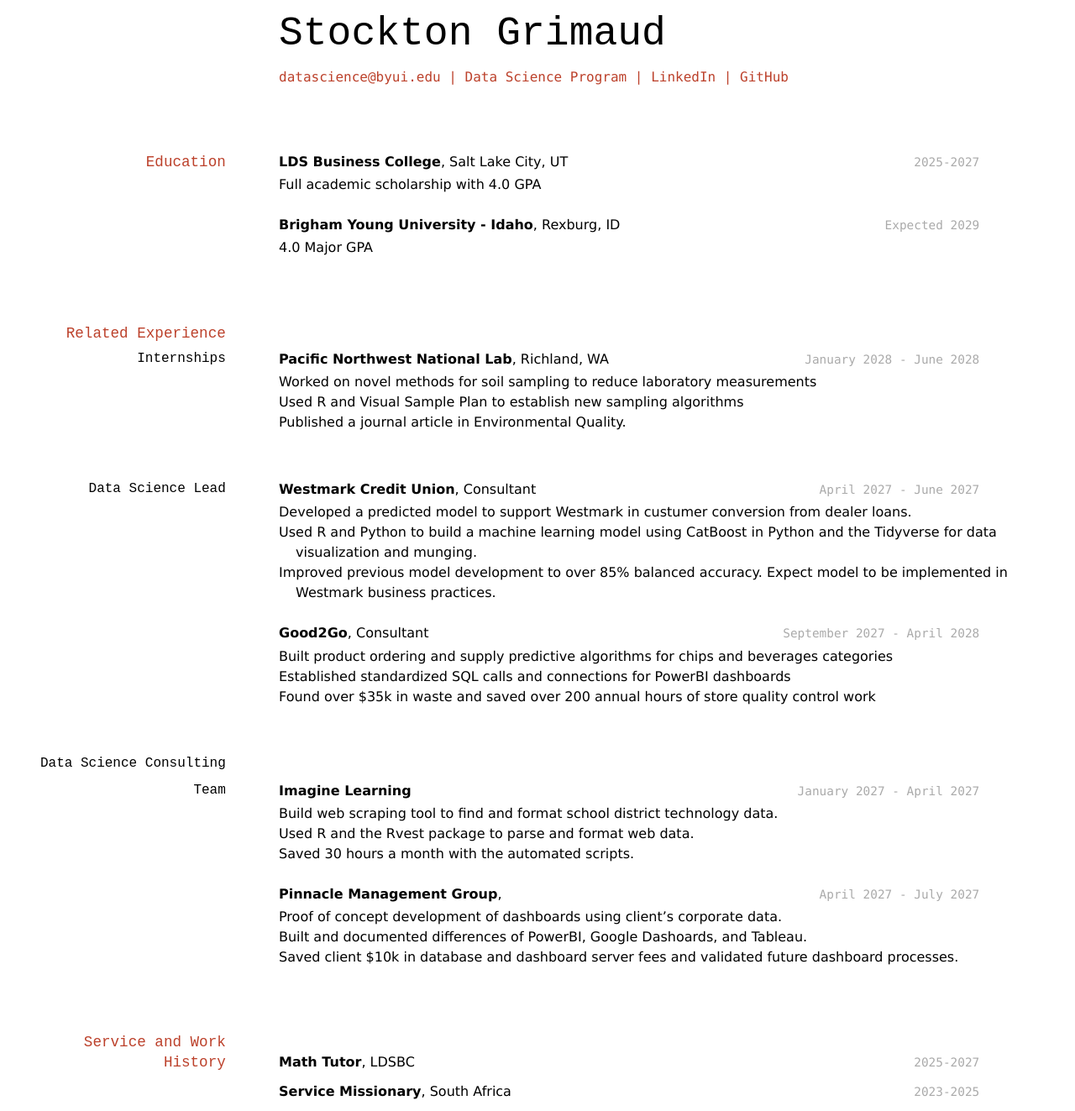
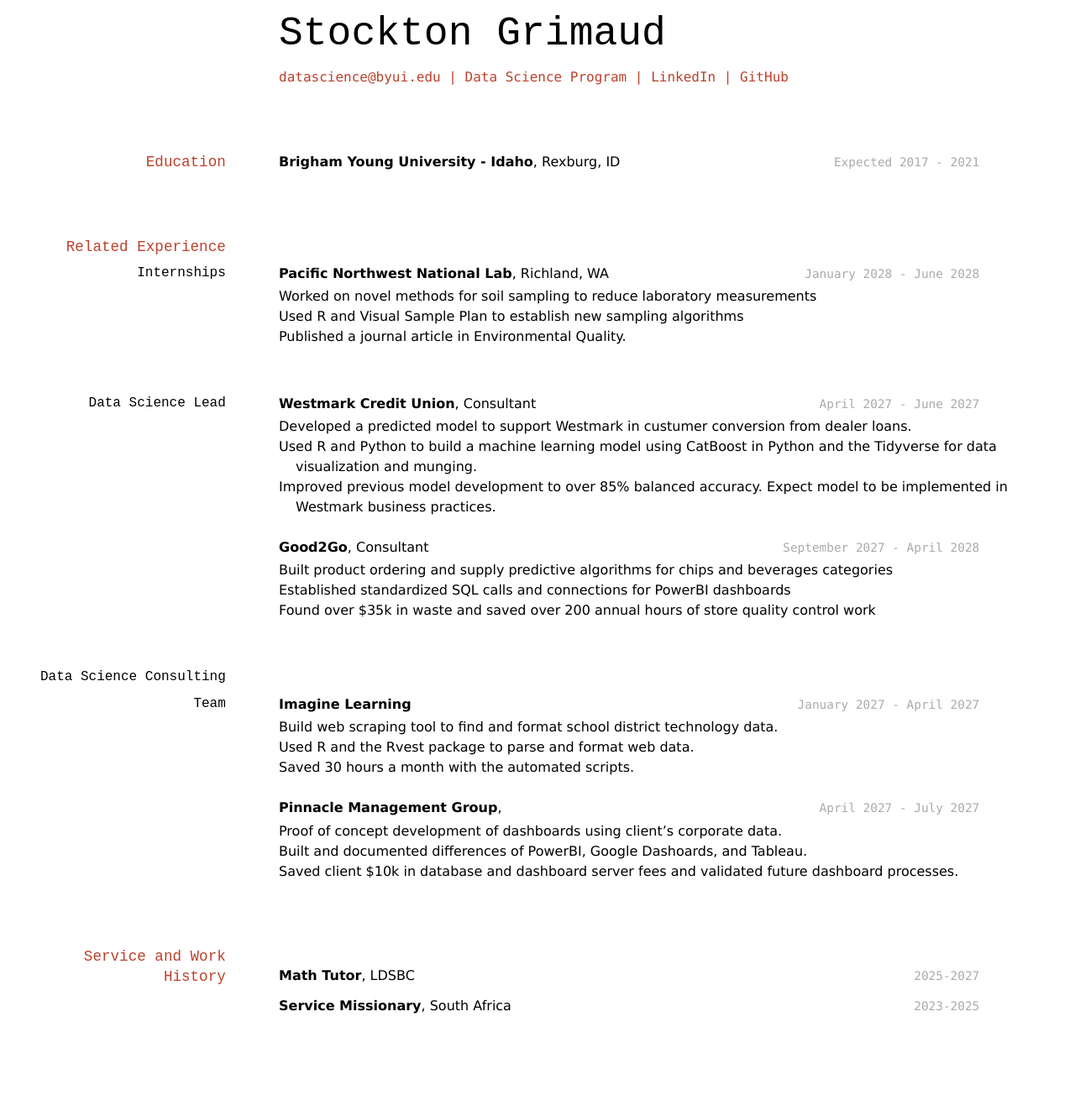
Before and after one commit to rachaelssmith/stockton_grimaud_resume, a Jekyll site: the page built from docs/index.md, in a window 1280 px wide. Shown: the whole page at 84% size. Built offline with Jekyll 4.4.1, drawn with Linux system fonts in a browser that asks for light colours; after the commit the page ends 1221 px from its top, so only the background shows below that.

Commit message:
Update index.md

```diff
--- a/docs/index.md
+++ b/docs/index.md
@@ -15,15 +15,8 @@ title: Stockton Grimaud
 
 ## Education
 
-`2025-2027`
-__LDS Business College__, Salt Lake City, UT
-
-- Full academic scholarship with 4.0 GPA
-
-`Expected 2029`
+`Expected 2017 - 2021`
 __Brigham Young University - Idaho__, Rexburg, ID
-
-- 4.0 Major GPA
 
 
 ## Related Experience
```
